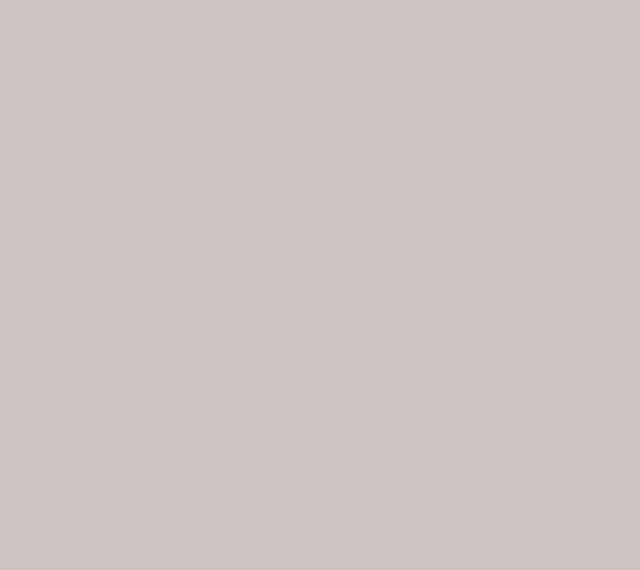
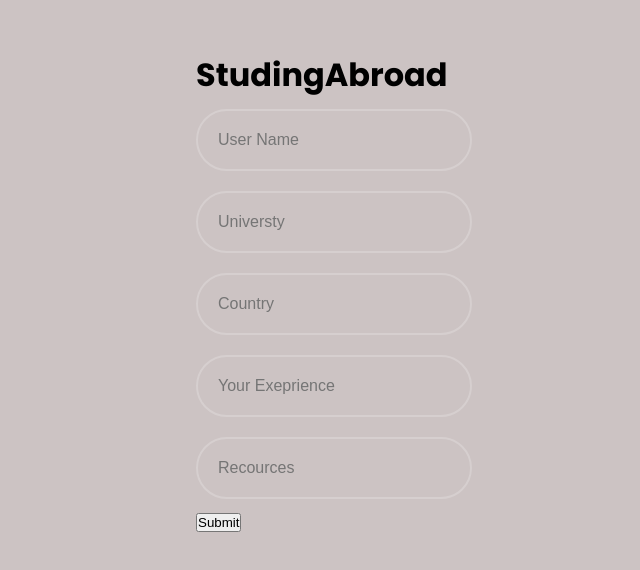
Before and after one commit to Rowaida-Ali/fatayat_elkwa, a React (Create React App) app in the folder frontend/login/: page /studingabroad in a window 1280 px wide. Before the commit this address had no page. Shown: the part 108-678 px from the top of the page, without its empty margins (306-946 px from the left). Built offline with nearby package versions, Linux system fonts and the light colour scheme.

Commit message:
studing abroad & signup update

```diff
--- a/frontend/login/src/App.js
+++ b/frontend/login/src/App.js
@@ -3,7 +3,8 @@ import './App.css';
 import LoginForm from './components/LoginForm/LoginForm';
 import Aboutpage from './components/Aboutpage/aboutpage';
 import SignupForm from './components/SignupForm/SignupForm';
-import HomePage from './components/Homepage/homepage'
+import HomePage from './components/Homepage/homepage';
+import StudingAbroad from './components/StudingAbroad/StudigAbroad'
 import{BrowserRouter,Routes,Route} from 'react-router-dom';
 
 export default function App(){
@@ -17,6 +18,7 @@ export default function App(){
         <Route path="/aboutpage" element={<Aboutpage />}/>
         <Route path="/signup" element={<SignupForm />}/>
         <Route path='/home' element={<HomePage />}/>
+        <Route path="/studingabroad" element={<StudingAbroad />}/>
       </Routes>
       </BrowserRouter>
     </div>
--- a/frontend/login/src/components/SignupForm/SignupForm.jsx
+++ b/frontend/login/src/components/SignupForm/SignupForm.jsx
@@ -19,7 +19,7 @@ const SignupForm = () => {
           headers: {
             'Content-Type': 'application/json',
           },
-          body: JSON.stringify({ password,email }),
+          body: JSON.stringify({ password,email,username,Gender,age,country,education,school }),
         });
         const data = await response.json();
         console.log(data);
--- /dev/null
+++ b/frontend/login/src/components/StudingAbroad/StudigAbroad.jsx
@@ -0,0 +1,68 @@
+import React, { useState } from 'react'
+import './StudingAbroad.css';
+const StudingAbroad = () =>{
+    const [university, setUniversty] = useState('');
+    const [username, setUsername] = useState('');
+    const [country, setCountry] = useState('');
+    const [resources, setResources] = useState('');
+    const [yourexperince, setYourExperience] = useState('');
+
+
+    const handleSubmit = async (event) => {
+      event.preventDefault();
+      try {
+        const response = await fetch('http://localhost:5000/login ', {
+          method: 'POST',
+          headers: {
+            'Content-Type': 'application/json',
+          },
+          body: JSON.stringify({ university,username,country,resources,yourexperince}),
+        });
+        const data = await response.json();
+        console.log(data);
+     } catch (error) {
+        console.error('Error:', error);
+      }
+   }
+    return(
+        <div className='stuging'>
+            <h1>StudingAbroad</h1>
+            <div className='user-input-box'>
+                <input type="user name" placeholder='User Name' required
+                    value={username}
+                    onChange={(e) =>
+                    setUsername(e.target.value) }/>
+            </div>
+            <div className='user-input-box'>
+                <input type="university" placeholder='Universty'required
+                    value={university}
+                    onChange={(e) =>
+                    setUniversty(e.target.value) }/>
+            </div>
+            <div className='user-input-box'>
+                <input type="country" placeholder='Country' required
+                    value={country}
+                    onChange={(e) =>
+                    setCountry(e.target.value) }/>
+            </div>
+            <div className='user-input-box'>
+                <input type="blog" placeholder='Your Exeprience' required
+                    value={yourexperince}
+                    onChange={(e) =>
+                    setYourExperience(e.target.value) }/>
+            </div>
+            <div className='user-input-box'>
+                <input type="resources" placeholder='Recources' required
+                    value={resources}
+                    onChange={(e) =>
+                    setResources(e.target.value) }/>
+            </div>
+            <div>
+            <button type="submit">Submit</button>
+            </div>
+
+        </div>
+
+    );
+};
+export default StudingAbroad;
--- /dev/null
+++ b/frontend/login/src/components/StudingAbroad/StudingAbroad.css
@@ -0,0 +1,35 @@
+
+.studing h1 {
+    font-size: 36px;
+    text-align: center;
+}
+
+.user-input-box input{
+    width: 100%;
+    height: 100%;  position: relative;
+    margin: 10px 0 ;
+    background:transparent ;
+    outline: none;
+    border: 2px solid rgba(255,255,255, .2);
+    border-radius: 40px;
+    font-size: 16px;
+    color: #fff;
+    padding: 20px 45px 20px 20px;
+}
+.user-input-box input ::placeholder{
+    color: #fff;
+}
+.studing button{
+    width: 100%;
+    height: 75px;
+    background: #fff;
+    text-align: center;
+    border: none;
+    outline: none;
+    border-radius: 40px;
+    box-shadow: 0 0 10px rgba(0, 0, 0, .1);
+    cursor: pointer;
+    font-size: 16px;
+    color: #333;
+    font-weight: 700;
+}
```
